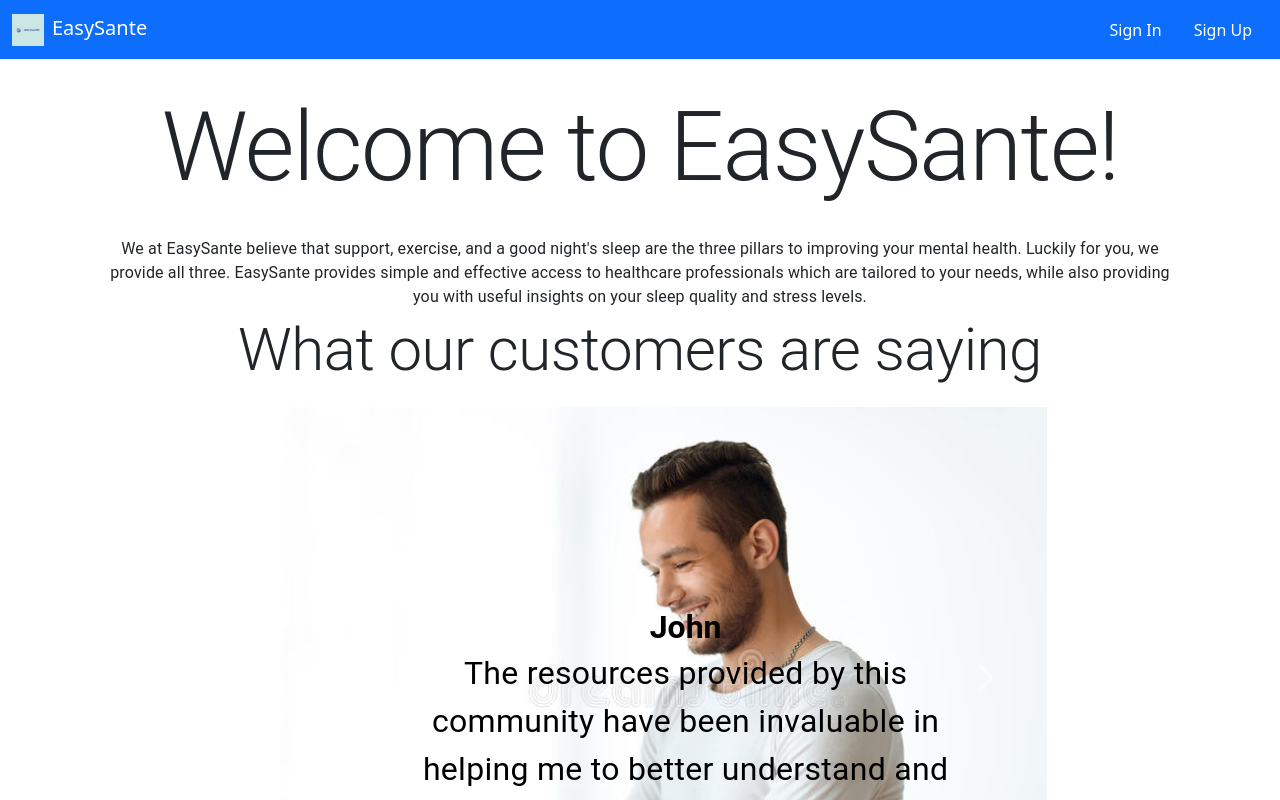
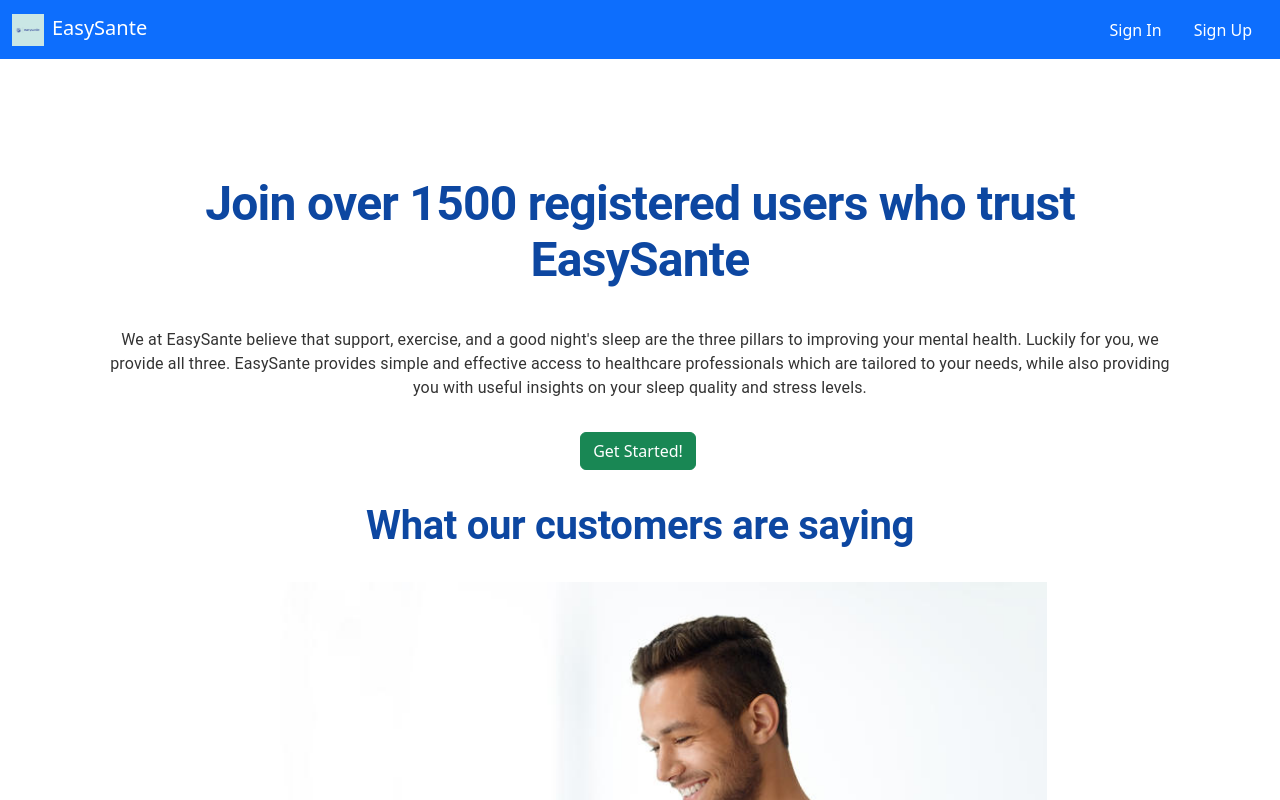
Before and after one commit to hughmck/COEN490, a React (Create React App) app in the folder coen490/: page / in a window 1280 px wide. Shown: the top 800 px of the page. Built offline with nearby package versions, Linux system fonts and the light colour scheme; what realm-web would draw is missing.

Commit message:
other changes

```diff
--- a/coen490/src/pages/home.js
+++ b/coen490/src/pages/home.js
@@ -4,6 +4,7 @@ import { Typography, Paper, Grid, Box, Accordion, AccordionSummary, AccordionDet
 import {
   MDBCarousel,
   MDBCarouselItem,
+  MDBBtn
 } from 'mdb-react-ui-kit';
 
 import customer1Image from "./download-7.jpg";
@@ -44,14 +45,19 @@ export default function Home() {
   const { user } = useContext(UserContext);
 
   return (
-    <Box sx={{ p: 2 }}>
-      <Typography variant="h1" align="center" gutterBottom>
-        Welcome to EasySante!
+    <Box sx={{ p: 2, display: 'flex', flexDirection: 'column', alignItems: 'center', justifyContent: 'center', height: '100vh' }}>
+  <Typography variant="h1" align="center" gutterBottom sx={{ fontSize: '3rem', fontWeight: 'bold', color: '#0D47A1', my: 1 }}>
+    Join over 1500 registered users who trust EasySante
   </Typography>
-      <Typography variant="body1" align="center" gutterBottom>
+  <Typography variant="body1" align="center" gutterBottom sx={{ fontSize: '1rem', color: '#333', my: 4 }}>
     We at EasySante believe that support, exercise, and a good night's sleep are the three pillars to improving your mental health. Luckily for you, we provide all three. EasySante provides simple and effective access to healthcare professionals which are tailored to your needs, while also providing you with useful insights on your sleep quality and stress levels.
   </Typography>
-      <Typography variant="h2" align="center" gutterBottom>
+  <a href="/sign-up">
+    <MDBBtn className='me-1' align="center" color='success'>
+      Get Started!
+    </MDBBtn>
+  </a>
+  <Typography variant="h2" align="center" gutterBottom sx={{ fontSize: '2.5rem', fontWeight: 'bold', color: '#0D47A1', my: 4 }}>
     What our customers are saying
   </Typography>
   <MDBCarousel showControls showIndicators style={{ width: '75%', height: '200px', margin: '0 auto' }}>
@@ -62,13 +68,14 @@ export default function Home() {
         src={review.image}
         alt={review.name}
       >
-            <Box sx={{ display: 'flex', flexDirection: 'column', alignItems: 'center', padding: '20px' }}>
-              <Typography variant="h5" sx={{ color: 'black', fontSize: '2rem' }} fontWeight="bold">{review.name}</Typography>
-              <Typography variant="body1" align="center" sx={{ color: 'black', fontSize: '2rem' }}>{review.quote}</Typography>
+        <Box sx={{ display: 'flex', flexDirection: 'column', alignItems: 'center', padding: '20px', mb: 4 }}>
+          <Typography variant="h5" sx={{ color: 'white', fontSize: '2rem' }} fontWeight="bold">{review.name}</Typography>
+          <Typography variant="body1" align="center" sx={{ color: 'white', fontSize: '1rem' }}>{review.quote}</Typography>
         </Box>
       </MDBCarouselItem>
     ))}
   </MDBCarousel>
 </Box>
+
   )
 }
```
Lines whose indentation alone changed are shown as unchanged.
